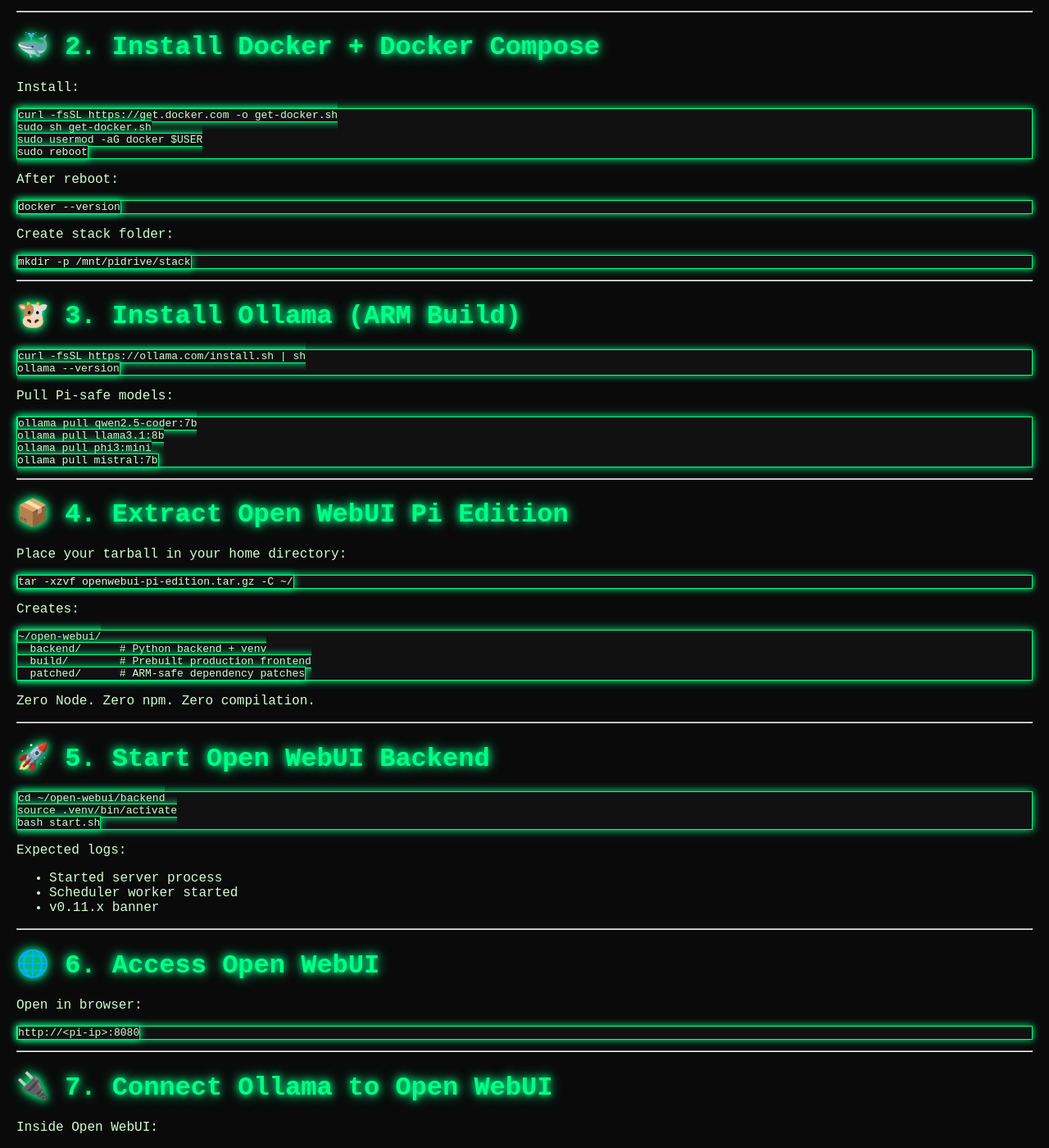
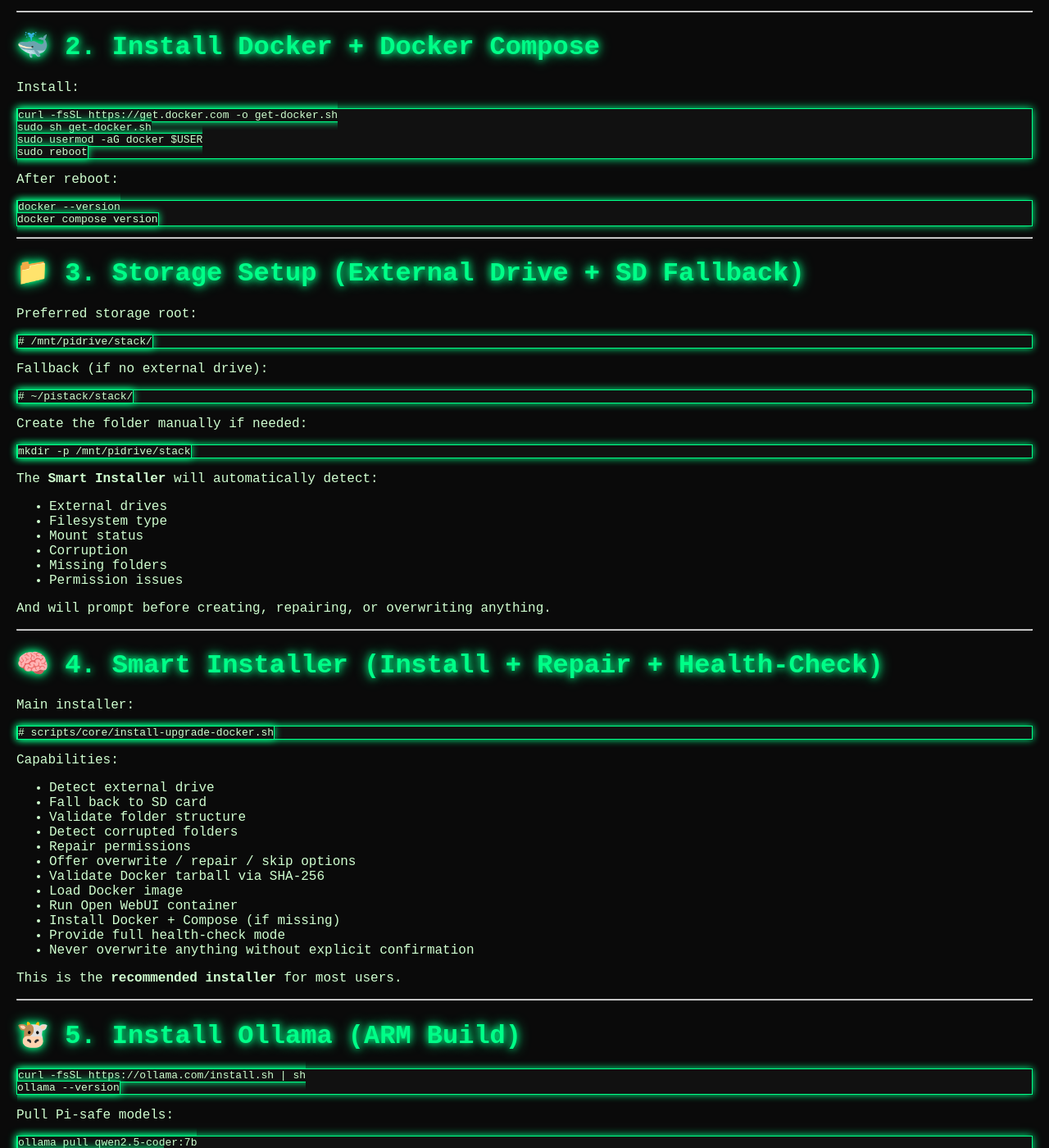
Before and after one commit to p17550035-commits/raspi-build-ollama-open-webui, a Jekyll site: the page built from docs/INSTALLERS.md, in a window 1280 px wide and 1400 px high, scrolled down 518 px. Shown: the whole window at 82% size. Built offline with Jekyll 4.4.1, drawn with Linux system fonts in a browser that asks for light colours; some of the changed text lies outside the part shown.

Commit message:
Revise INSTALLERS.md for clarity and organization
Updated the INSTALLERS.md documentation to provide clearer instructions and reorganized sections for better flow. Added details about the Smart Installer and its capabilities.

````diff
--- a/docs/INSTALLERS.md
+++ b/docs/INSTALLERS.md
@@ -3,10 +3,9 @@
 title: Installers
 ---
 
-
 # Installer Suite 📦
 A complete, enterprise‑grade installation guide for the entire Raspberry Pi AI stack.
-This page merges everything from PI_SETUP.md + the Docker upgrade plan + the enterprise blueprint into one unified installer reference.
+This page provides unified documentation for the Venv Edition, Docker Edition, Smart Installer, Tarball system, and future enterprise installers.
 
 ---
 
@@ -41,17 +40,72 @@
 
 ```bash
 docker --version
+docker compose version
 ```
 
-Create stack folder:
+---
+
+# 📁 3. Storage Setup (External Drive + SD Fallback)
+
+Preferred storage root:
+
+```
+# /mnt/pidrive/stack/
+```
+
+Fallback (if no external drive):
+
+```
+# ~/pistack/stack/
+```
+
+Create the folder manually if needed:
 
 ```bash
 mkdir -p /mnt/pidrive/stack
 ```
 
+The **Smart Installer** will automatically detect:
+
+- External drives
+- Filesystem type
+- Mount status
+- Corruption
+- Missing folders
+- Permission issues
+
+And will prompt before creating, repairing, or overwriting anything.
+
 ---
 
-# 🐮 3. Install Ollama (ARM Build)
+# 🧠 4. Smart Installer (Install + Repair + Health‑Check)
+
+Main installer:
+
+```
+# scripts/core/install-upgrade-docker.sh
+```
+
+Capabilities:
+
+- Detect external drive
+- Fall back to SD card
+- Validate folder structure
+- Detect corrupted folders
+- Repair permissions
+- Offer overwrite / repair / skip options
+- Validate Docker tarball via SHA‑256
+- Load Docker image
+- Run Open WebUI container
+- Install Docker + Compose (if missing)
+- Provide full health‑check mode
+- Never overwrite anything without explicit confirmation
+
+This is the **recommended installer** for most users.
+
+---
+
+# 🐮 5. Install Ollama (ARM Build)
 
 ```bash
 curl -fsSL https://ollama.com/install.sh | sh
@@ -69,9 +123,9 @@
 
 ---
 
-# 📦 4. Extract Open WebUI Pi Edition
+# 📦 6. Open WebUI — Venv Edition (Tarball)
 
-Place your tarball in your home directory:
+Extract:
 
 ```bash
 tar -xzvf openwebui-pi-edition.tar.gz -C ~/
@@ -80,17 +134,13 @@
 Creates:
 
 ```
-~/open-webui/
+open-webui/
   backend/      # Python backend + venv
   build/        # Prebuilt production frontend
   patched/      # ARM-safe dependency patches
 ```
 
-Zero Node. Zero npm. Zero compilation.
-
----
-
-# 🚀 5. Start Open WebUI Backend
+Start:
 
 ```bash
 cd ~/open-webui/backend
@@ -98,17 +148,7 @@
 bash start.sh
 ```
 
-Expected logs:
-
-- Started server process
-- Scheduler worker started
-- v0.11.x banner
-
----
-
-# 🌐 6. Access Open WebUI
-
-Open in browser:
+Open:
 
 ```
 http://<pi-ip>:8080
@@ -116,18 +156,48 @@
 
 ---
 
-# 🔌 7. Connect Ollama to Open WebUI
+# 🐳 7. Open WebUI — Docker Edition (Tarball)
+
+Download + validate + load:
+
+```bash
+curl -L https://github.com/p17550035-commits/raspi-build-ollama-open-webui/releases/download/v1.1-arm64/openwebui-arm64.tar -o openwebui-arm64.tar
+sha256sum openwebui-arm64.tar
+sudo docker load -i openwebui-arm64.tar
+```
+
+Run:
+
+```bash
+sudo docker run -d \
+  --name openwebui \
+  -p 8000:8080 \
+  -v openwebui:/app/backend/data \
+  openwebui-arm64:latest
+```
+
+Open:
+
+```
+http://<pi-ip>:8000
+```
+
+---
+
+# 🔌 8. Connect Ollama to Open WebUI
 
 Inside Open WebUI:
 
 1. Settings → Models
 2. Add endpoint:
-   `http://localhost:11434`
-3. Qwen / LLaMA / Phi models appear automatically.
+   ```
+   http://localhost:11434
+   ```
+3. Models appear automatically.
 
 ---
 
-# 🛠️ 8. Systemd Autostart (Optional)
+# 🛠️ 9. Systemd Autostart (Optional)
 
 Create:
 
@@ -162,9 +232,15 @@
 
 ---
 
-# 🏢 9. Enterprise Stack Installers (Docker Services)
+# 🏢 10. Enterprise Stack Installers (Docker Services)
 
-These installers live in `/scripts/components/`:
+These installers live in:
+
+```
+scripts/components/
+```
+
+Installers include:
 
 - install-postgres.sh
 - install-redis.sh
@@ -286,7 +362,7 @@
 
 ---
 
-# 🔍 11. Access Points
+# 🔍 12. Access Points
 
 - Open WebUI → `http://<pi-ip>:8080`
 - Gitea → `http://<pi-ip>:3000`
@@ -342,10 +418,11 @@
 - Missing frontend → ensure `~/open-webui/build` exists
 - Ollama not detected → check service
 - Models missing → check external drive mount
+- Docker image not loading → verify SHA‑256 checksum
 
 ---
 
-# 🎉 15. Final Result
+# 🎉 16. Final Result
 
 You now have:
 
````
Also changed, not shown: other parts of docs/INSTALLERS.md (+4 -4 lines).
